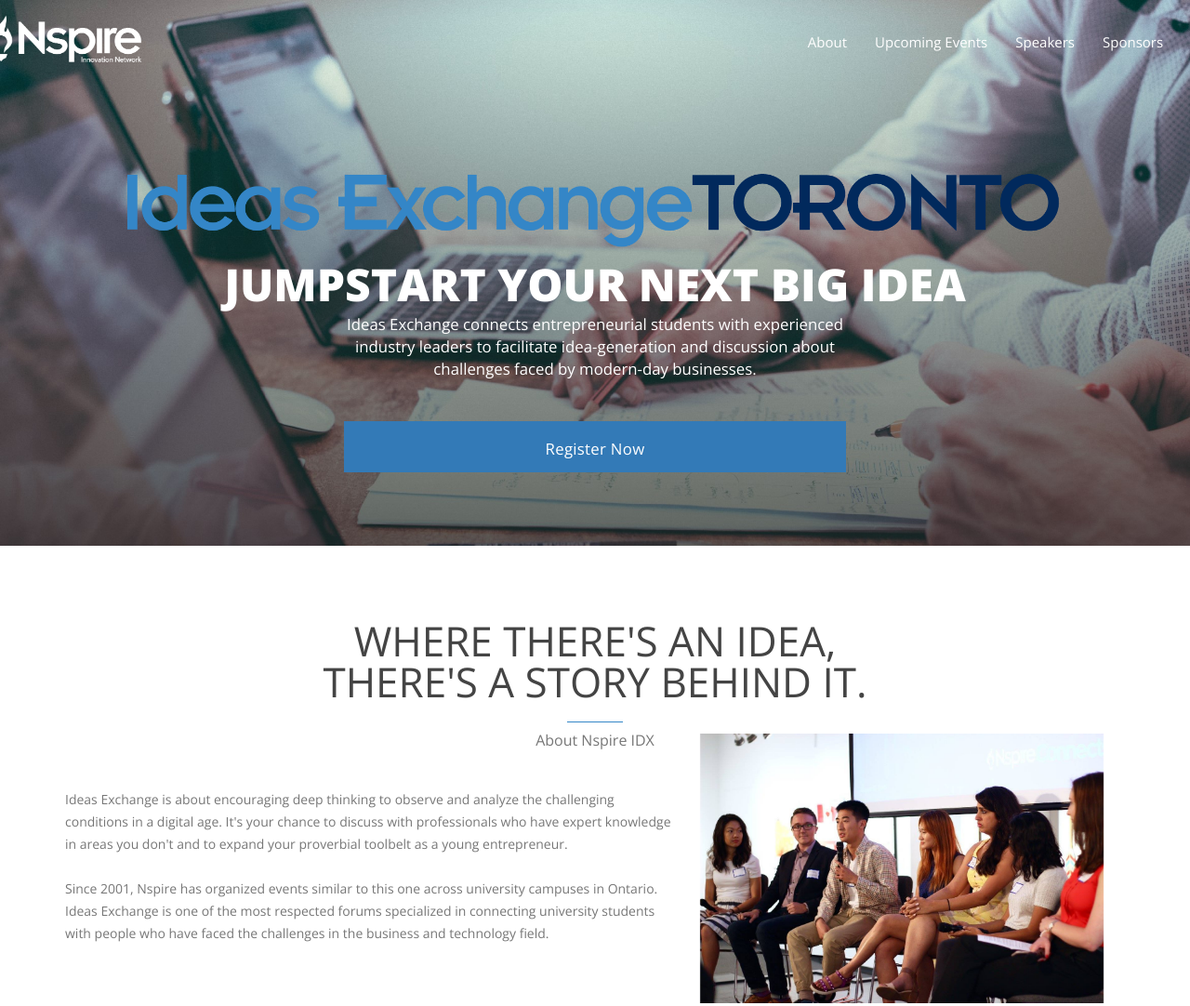
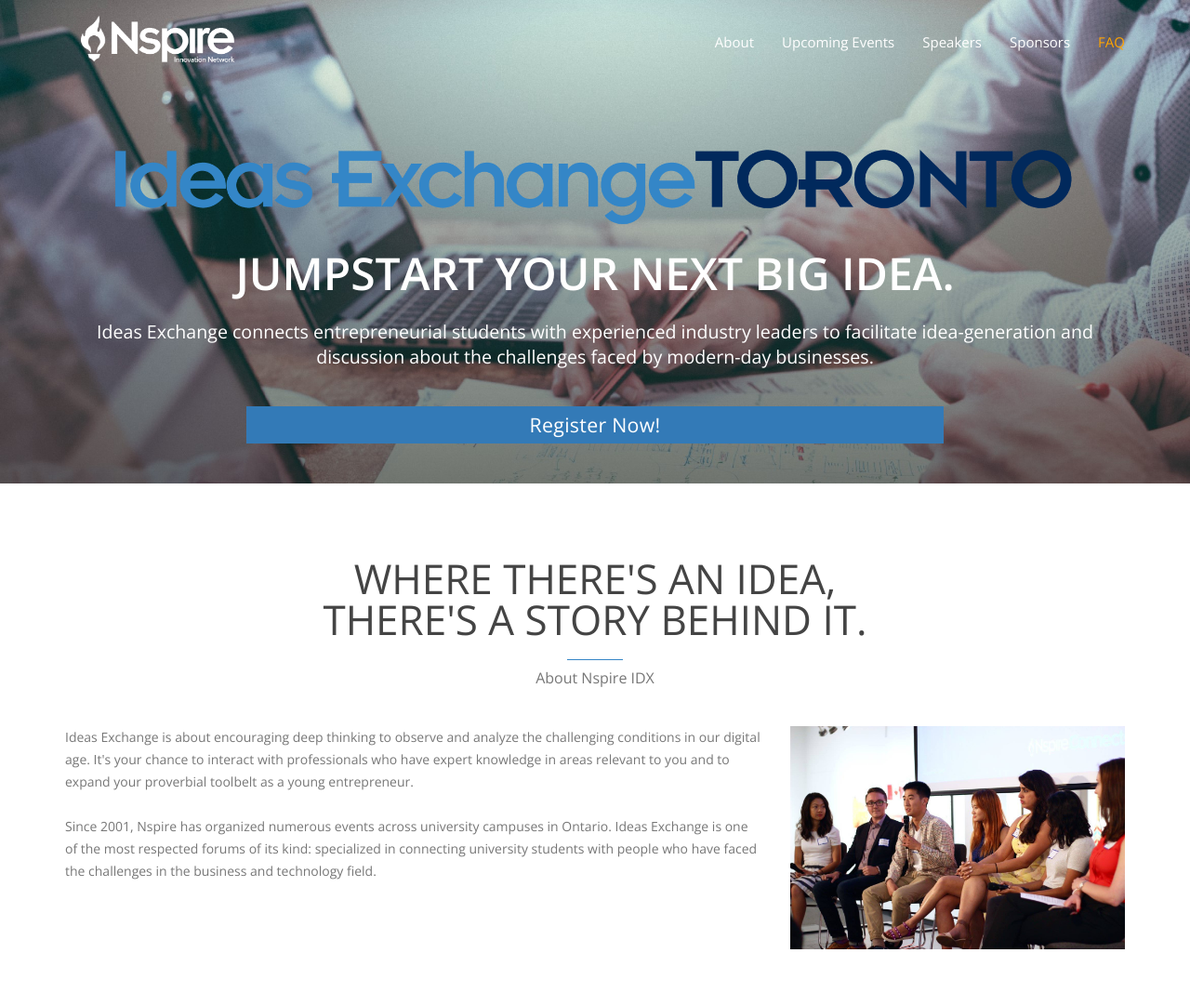
Before and after one commit to nspire/idxtoronto, a website: page public/index.html in a window 1280 px wide. Shown: the top 1082 px of the page at 93% size. Drawn offline with nearby package versions, Linux system fonts and the light colour scheme.

Commit message:
re-add register btn to index.html

```diff
--- a/public/index.html
+++ b/public/index.html
@@ -31,7 +31,7 @@
     <body data-spy="scroll" data-offset="80">
         <!--navigation -->
         <!-- Static navbar -->
-        <div class="navbar navbar-default navbar-fixed-top trans-before" role="navigation">
+        <div class="navbar navbar-default navbar-fixed-top trans-before" role="navigation" style="margin-left: 0px;">
             <div class="container">
                 <div class="navbar-header">
                     <button type="button" class="navbar-toggle" data-toggle="collapse" data-target=".navbar-collapse">
@@ -40,34 +40,55 @@
                         <span class="icon-bar"></span>
                         <span class="icon-bar"></span>
                     </button>
-                    <a class="navbar-brand" href="index.html"><img style="height: 80px; margin-top: -35px; margin-left: -100px" src="img/Logo_White%20(1).png"></a>
+                    <a class="navbar-brand" href="index.html"><img style="height: 80px; margin-top: -35px; margin-left: 0px" src="img/Logo_White%20(1).png"></a>
                 </div>
 
-                <div class="navbar-collapse collapse" style="margin-right: -100px">
+                <div class="navbar-collapse collapse">
                     <ul class="nav navbar-nav navbar-right">
                         <li><a href="#about">About</a></li>
                         <li><a href="#events">Upcoming Events</a></li>
                         <li><a href="#speakers">Speakers</a></li>
                         <li><a href="#sponsors">Sponsors</a></li>
-                        <li><a href="#faq">FAQ</a></li>
+                        <li><a href="#faq"><b style="color: orange">FAQ</b></a></li>
                     </ul>
                 </div><!--/.nav-collapse -->
             </div>
         </div><!--.navbar-default-->
         <div class="one-page-static-wrap parallax" data-stellar-background-ratio="0.5">
             <div class="container">
-                <div class="static-text">
-                    <div style="text-align: center">
-                        <img src="img/IDX-Toronto-Horizontal%20(1).png" style="width: 90%; margin-top: 175px; margin-bottom: -250px;">
+                <div class="row">
+                    <div class="span4"></div>
+                    <div class="span4">
+                        <img class="center-block" src="img/IDX-Toronto-Horizontal%20(1).png" style="max-width: 90%; margin-top: 150px; margin-bottom: 20px">
                     </div>
-                    <h1><font size="10">Jumpstart Your Next Big Idea </font></h1>
-                    <div style="text-align: center;margin: inherit">
-                        <div class="col-md-offset-3 col-md-6" style="margin-top: -250px; ">
-                            <p style="color: #ffffff;font-size: larger">Ideas Exchange connects entrepreneurial students with experienced industry leaders to facilitate idea-generation and discussion about challenges faced by modern-day businesses.</p>
-                            <br>
-                            <a href="https://idxtoronto.typeform.com/to/SLQF7C"><button class="btn btn-block btn-primary btn-xlarge"><p style="color: #ffffff;font-size: larger; margin-bottom: -5px">Register Now</p></button></a>
-                        </div>
+                    <div class="span4"></div>
+                </div>
+                <div class="row">
+                    <div class="col-xs-12">
+                        <h1 class="text-center" style="margin-bottom: -1px"><font color="#fff" size="7rem" weight="10">JUMPSTART YOUR NEXT BIG IDEA. </font></h1>
                     </div>
+                </div>
+                <div class="row">
+                    <div class="col-xs-12">
+                        <h4 class="text-center" style="margin-bottom: 40px">
+                            <font color="#fff">
+                                <br>Ideas Exchange connects entrepreneurial students with experienced industry leaders to facilitate idea-generation and discussion about the challenges faced by modern-day businesses.
+                            </font>
+                        </h4>
+                    </div>
+                </div>
+                <div class="row">
+                    <div class="col-xs-2"></div>
+                    <div class="col-xs-8">
+                        <a href="https://idxtoronto.typeform.com/to/SLQF7C">
+                            <button class="btn btn-block btn-primary btn-xlarge" style="margin-bottom: -5px; height: 40px">
+                                <p class="text-center" style="margin-top: -10px"><font style="color: #ffffff;font-size: 16pt">Register Now!</p></font>
+                            </button>
+                        </a>
+                        <br>
+                        <br>
+                    </div>
+                    <div class="col-xs-2"></div>
                 </div>
             </div>
         </div><!--static wrapper-->
@@ -83,17 +104,16 @@
                     </div>
                 </div><!--center heading row-->
                 <div class="row">
-                    <div class="col-xs-7">
+                    <div class="col-md-8">
                         <p class="wow animated fadeInLeft">
-                            Ideas Exchange is about encouraging deep thinking to observe and analyze the challenging conditions in a digital age. It's your chance to discuss with professionals who have expert knowledge in areas you don't and to expand your proverbial toolbelt as a young entrepreneur.
-                            <br>
-                            <br>
-                            Since 2001, Nspire has organized events similar to this one across university campuses in Ontario.
-                            Ideas Exchange is one of the most respected forums specialized in connecting university students with people who have faced the challenges in the business and technology field.
+                            Ideas Exchange is about encouraging deep thinking to observe and analyze the challenging conditions in our digital age. It's your chance to interact with professionals who have expert knowledge in areas relevant to you and to expand your proverbial toolbelt as a young entrepreneur.
+                            <br><br>
+                            Since 2001, Nspire has organized numerous events across university campuses in Ontario.
+                            Ideas Exchange is one of the most respected forums of its kind: specialized in connecting university students with people who have faced the challenges in the business and technology field.
                         </p>
                     </div>
-                    <div class="col-xs-5" style="margin-top: -5%;">
-                        <img src="img/nspiredSpeaker.png" style="width: 95%;">
+                    <div class="col-md-4">
+                        <img src="img/nspiredSpeaker.png" style="width: 100%; align-self: centre">
                     </div>
                 </div>
             </div><!--intro and skills-->
@@ -146,7 +166,7 @@
                         <img src="img/events_line.svg" id="eventBar">
                     </div>
                     <div class="col-xs-8" id="upcoming">
-                        <h4>Social Media Showcase and Networking Event<style="margin-left: 20px"><a style="color: #3486c7" id="details">View Details.</a></h4>
+                        <h4>Social Media Showcase and Networking Event<style="margin-left: 20px"><a style="color: #3486c7" id="details"> <b>View Details</b></a></h4>
                         <h5>September 26th, 2016</h5>
                         <p>
                             This event will involve speakers from social media startups. It is followed by a networking and recruiting session.
```
